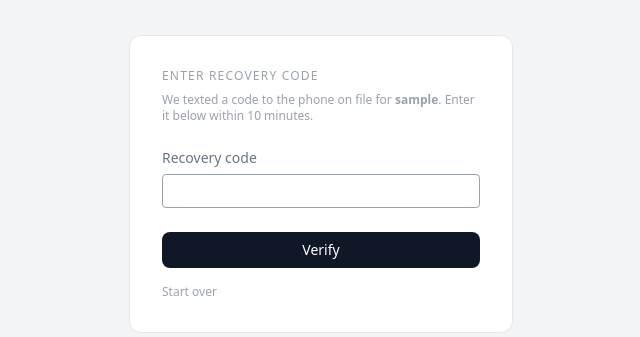
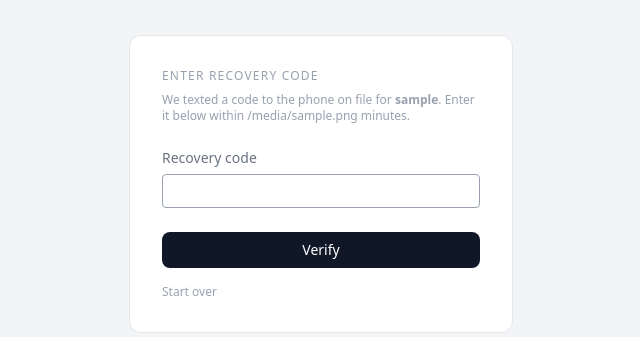
Before and after one commit to Charlottenwn/AG-Solutions-Tracking-Website-Full, a Django app: template main/templates/main/recover_password_verify_page.html in a window 1280 px wide. Shown: the part 216-553 px from the top of the page, without its empty margins (319-959 px from the left). Run offline with Django 5.2, Linux system fonts and the light colour scheme; the template is opened without the code that fills it: most values are stand-ins (such as "Sample title", 1, 10 or a date in 2020); parts of the project's set-up code (start-up, migrations or seed data) failed here and were passed over.

Commit message:
changed hardcoded recovery_code_valid_minutes to dynamic

```diff
--- a/main/templates/main/recover_password_verify_page.html
+++ b/main/templates/main/recover_password_verify_page.html
@@ -47,7 +47,7 @@
                 Enter recovery code
             </p>
             <p class="text-xs text-gray-400 dark:text-gray-500 mb-6">
-                We texted a code to the phone on file for <strong>{{ username }}</strong>. Enter it below within 10
+                We texted a code to the phone on file for <strong>{{ username }}</strong>. Enter it below within {{ recovery_code_valid_minutes }}
                 minutes.
             </p>
 
```
